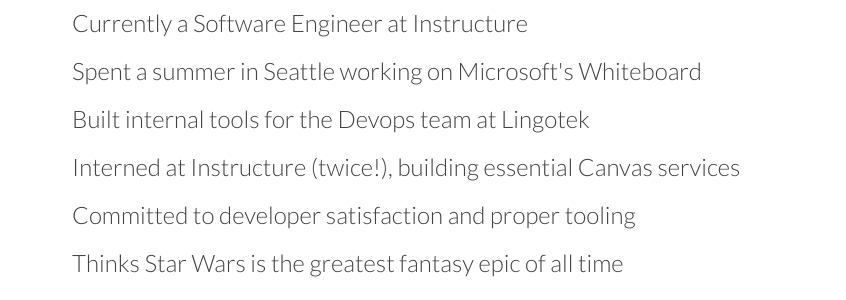
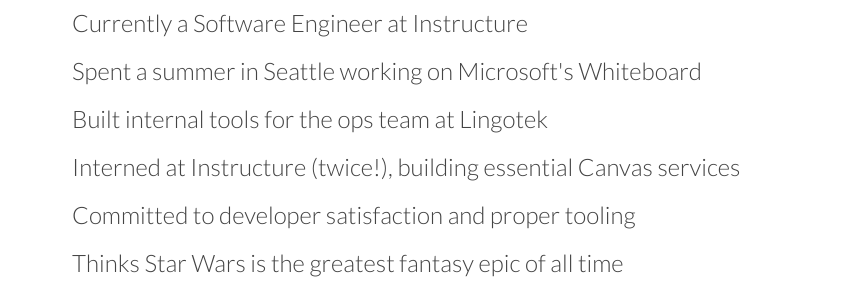
Before and after one commit to xandroxygen/xandroxygen.github.io, a Jekyll site: the page built from index.html, in a window 1280 px wide and 900 px high, scrolled down 859 px. Shown: the part 156-456 px from the top of the window, without its empty margins (160-1006 px from the left). Built offline with Jekyll 4.4.1, drawn with Linux system fonts in a browser that asks for light colours; some of the changed text lies outside the part shown.

Commit message:
various content fixes

```diff
--- a/_data/jobs.yml
+++ b/_data/jobs.yml
@@ -13,7 +13,7 @@
   link: www.instructure.com
   dates: April 2018 - May 2019
 
-- title: Part-Time DevOps Intern
+- title: Part-Time Ops Intern
   company: Lingotek
   link: www.lingotek.com
   dates: December 2017 - April 2017
```
Also changed, not shown: _data/about.yml (+5 -5 lines).
